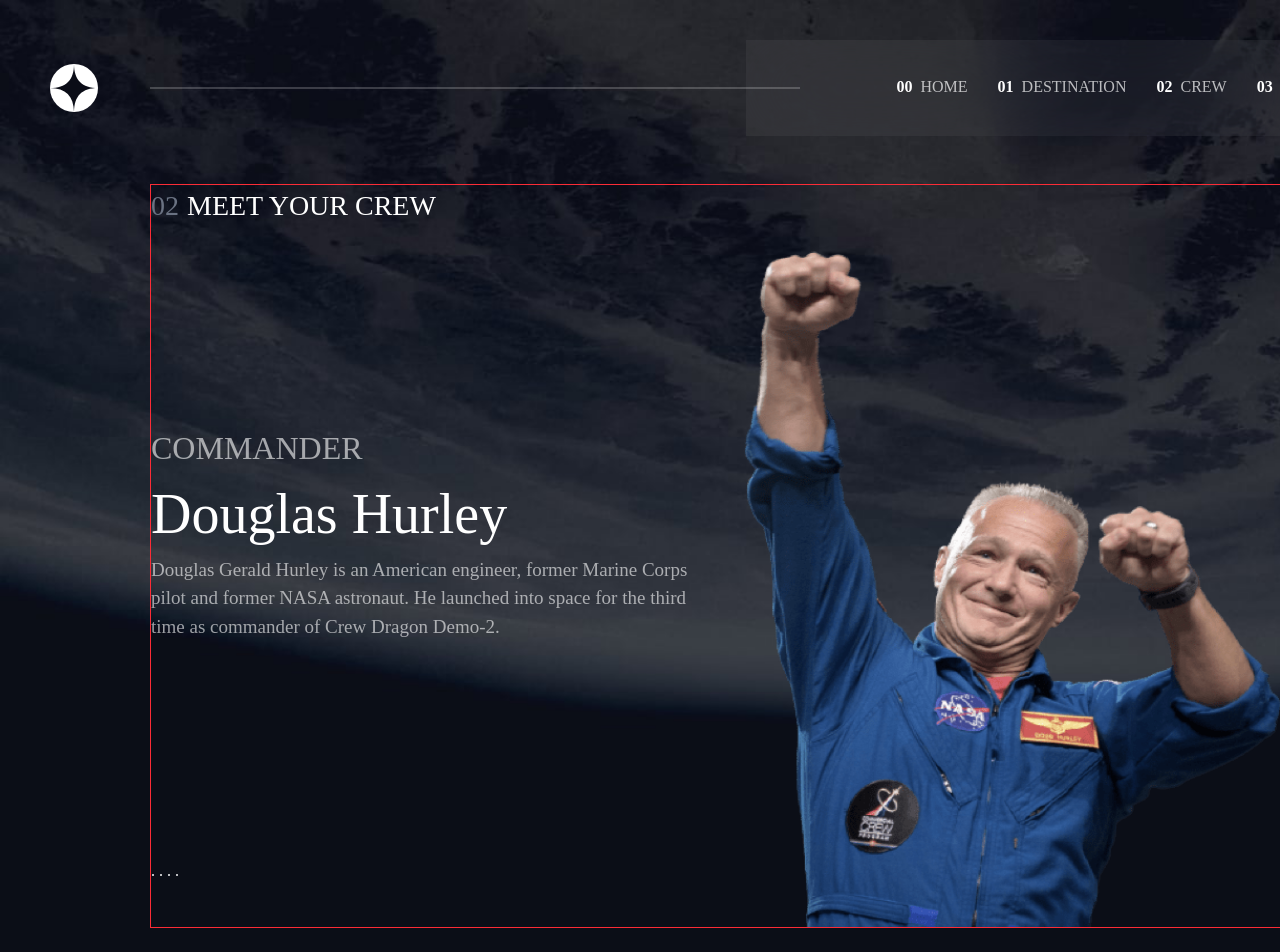
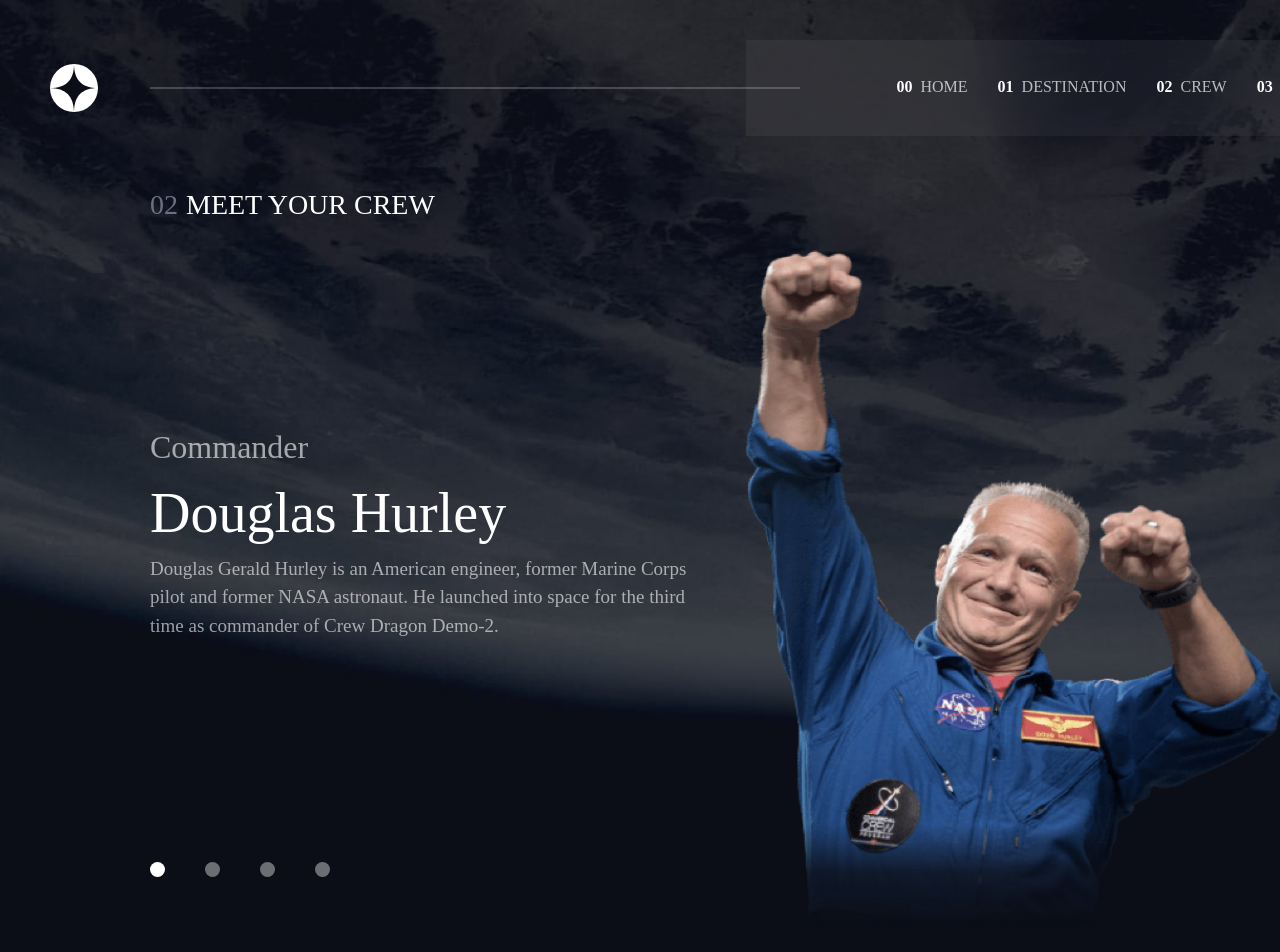
Before and after one commit to IvayloTashev/space-tourism, a React (Vite) app in the folder client/: page /crew in a window 1280 px wide. Shown: the top 952 px of the page. Built offline with nearby package versions, Linux system fonts and the light colour scheme.

Commit message:
Add styling to crew component

```diff
--- a/client/src/components/Crew/CrewHero.jsx
+++ b/client/src/components/Crew/CrewHero.jsx
@@ -1,9 +1,11 @@
-import React from "react";
-import image from "../../assets/crew/image-douglas-hurley.png";
+import React, { useState } from "react";
+import { crew } from "../../constants/constants";
 
 const CrewHero = () => {
+  const [member, setMember] = useState("01");
+
   return (
-    <div className="text-white my-[48px] mx-[150px] flex flex-col gap-[24px] border border-red-500">
+    <div className="text-white my-[48px] mx-[150px] flex flex-col gap-[24px]">
       <header className="text-[28px]">
         <span className="text-gray-500 mr-2 !font-bellefair">02</span>MEET YOUR
         CREW
@@ -11,22 +13,32 @@ const CrewHero = () => {
       <div className="flex gap-[32px]">
         <div className="basis-1/2 flex flex-col justify-between">
           <div className="basis-5/6 flex flex-col justify-center">
-            <h2 className="text-[32px] text-white/60">COMMANDER</h2>
-            <p className="text-[56px]">Douglas Hurley</p>
-            <p className="text-[19px] text-white/60">
-              Douglas Gerald Hurley is an American engineer, former Marine Corps
-              pilot and former NASA astronaut. He launched into space for the
-              third time as commander of Crew Dragon Demo-2.
-            </p>
+            <h2 className="text-[32px] text-white/60">{crew[member].role}</h2>
+            <p className="text-[56px]">{crew[member].name}</p>
+            <p className="text-[19px] text-white/60">{crew[member].bio}</p>
           </div>
-          <div className=" basis-1/6 flex items-center">. . . .</div>
+          <div className=" basis-1/6 flex items-center gap-10">
+            {Object.keys(crew).map((item) => (
+              <div
+                className={`w-[15px] h-[15px] bg-white/40 rounded-full cursor-pointer hover:bg-white/80 ${
+                  member === item ? "bg-white/100" : ""
+                }`}
+                key={item}
+                onClick={() => setMember(item)}
+              ></div>
+            ))}
+          </div>
         </div>
         <div className="basis-1/2 flex items-center justify-center">
           <img
             className="w-[539px] h-[676px]"
-            src={image}
+            src={crew[member].image}
             width={539}
             height={676}
+            style={{
+              maskImage: "linear-gradient(to bottom, black 85%, rgba(0,0,0,0.2) 92%, transparent)",
+              WebkitMaskImage: "linear-gradient(to bottom, black 85%, rgba(0,0,0,0.2) 92%, transparent)",
+            }}
             alt="Crew Image"
           />
         </div>
--- a/client/src/constants/constants.js
+++ b/client/src/constants/constants.js
@@ -2,6 +2,10 @@ import moonImg from '../assets/destination/image-moon.png';
 import marsImg from '../assets/destination/image-mars.png';
 import europaImg from '../assets/destination/image-europa.png';
 import titanImg from '../assets/destination/image-titan.png';
+import hurleyImg from '../assets/crew/image-douglas-hurley.png'
+import shuttleworthImg from '../assets/crew/image-mark-shuttleworth.png'
+import gloverImg from '../assets/crew/image-victor-glover.png'
+import ansariImg from '../assets/crew/image-anousheh-ansari.png'
 
 export const navMenuData = [
     {
@@ -56,3 +60,31 @@ export const destinations = {
         "travel": "7 years"
     }
 }
+
+export const crew = {
+    "01": {
+        "name": "Douglas Hurley",
+        "image": hurleyImg,
+        "role": "Commander",
+        "bio": "Douglas Gerald Hurley is an American engineer, former Marine Corps pilot and former NASA astronaut. He launched into space for the third time as commander of Crew Dragon Demo-2."
+    },
+    "02": {
+        "name": "Mark Shuttleworth",
+        "image": shuttleworthImg,
+        "role": "Mission Specialist",
+        "bio": "Mark Richard Shuttleworth is the founder and CEO of Canonical, the company behind the Linux-based Ubuntu operating system. Shuttleworth became the first South African to travel to space as a space tourist."
+    },
+    "03": {
+        "name": "Victor Glover",
+        "image": gloverImg,
+
+        "role": "Pilot",
+        "bio": "Pilot on the first operational flight of the SpaceX Crew Dragon to the International Space Station. Glover is a commander in the U.S. Navy where he pilots an F/A-18.He was a crew member of Expedition 64, and served as a station systems flight engineer."
+    },
+    "04": {
+        "name": "Anousheh Ansari",
+        "image": ansariImg,
+        "role": "Flight Engineer",
+        "bio": "Anousheh Ansari is an Iranian American engineer and co-founder of Prodea Systems. Ansari was the fourth self-funded space tourist, the first self-funded woman to fly to the ISS, and the first Iranian in space."
+    }
+}
```
